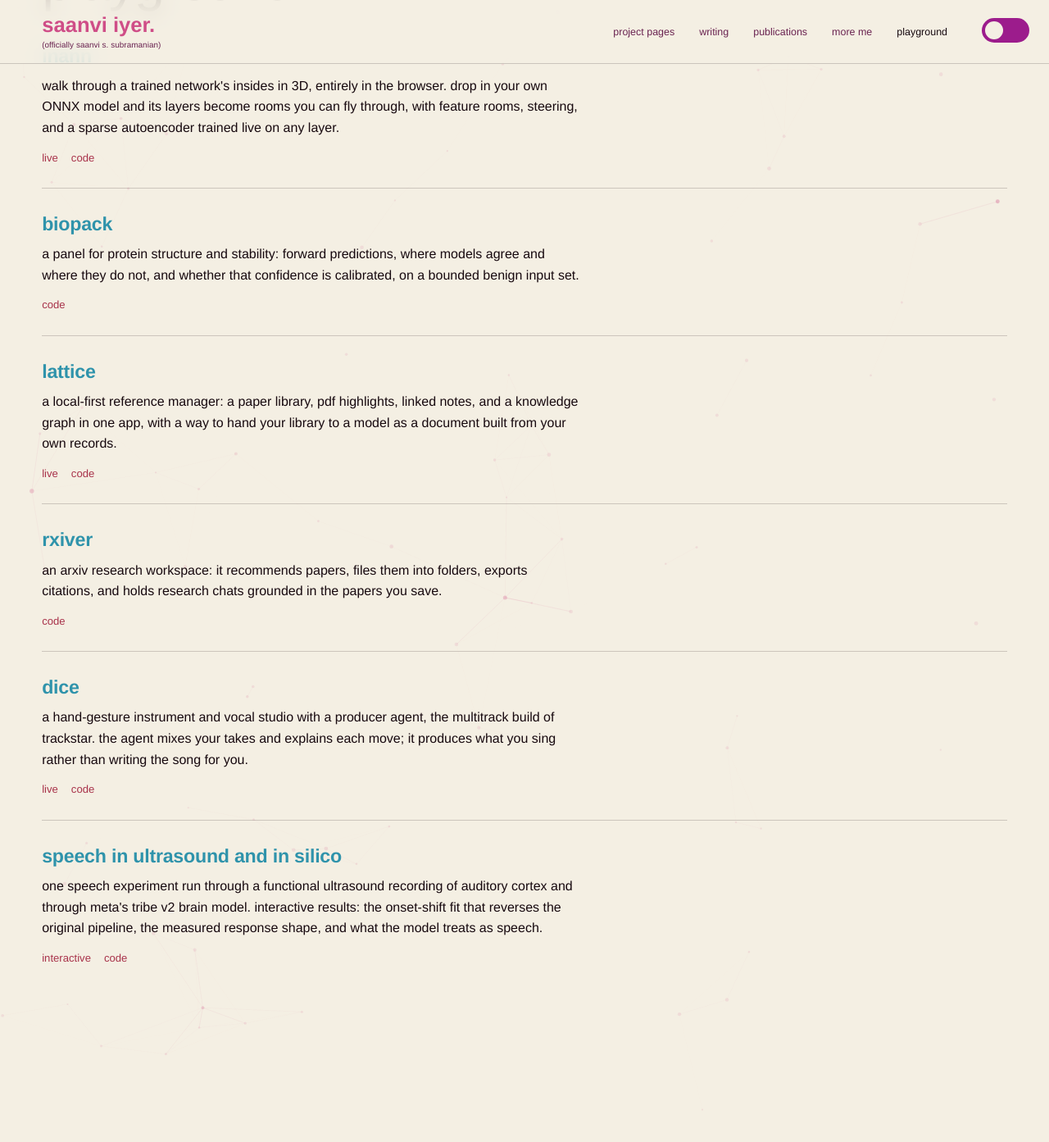
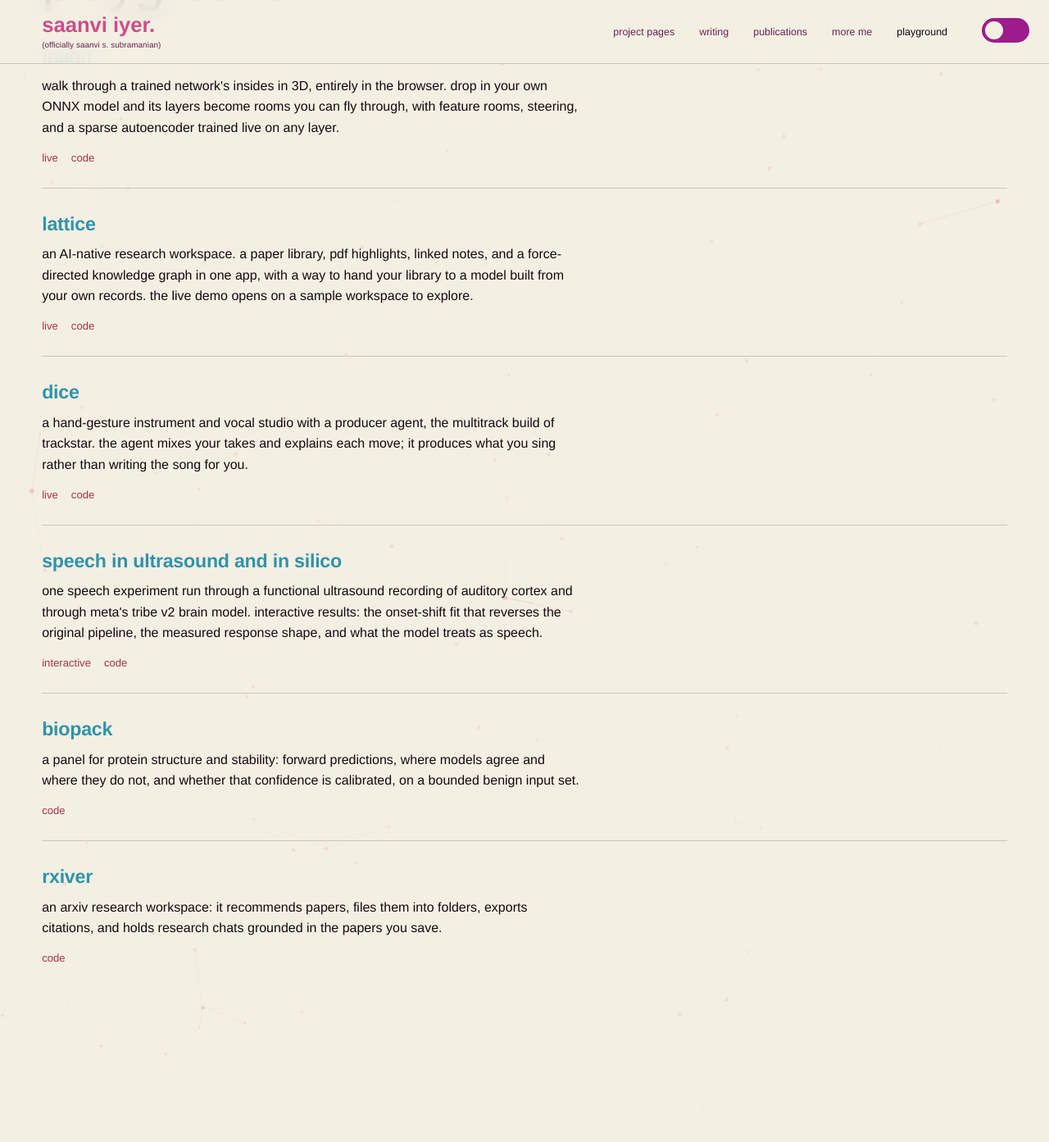
Before and after one commit to saanviiyer/saanviiyer.github.io, a Jekyll site: the page built from pages/playground.html, in a window 1280 px wide and 1400 px high, scrolled down 230 px. Shown: the top 1393 px of the window at 82% size. Built offline with Jekyll 4.4.1, drawn with Linux system fonts in a browser that asks for light colours; some web fonts are replaced.

Commit message:
Wire lattice live demo, order playground live-first, add the EEG-MRI preprint

```diff
--- a/pages/playground.html
+++ b/pages/playground.html
@@ -28,22 +28,9 @@ permalink: /playground/
     </div>
 
     <div class="play-item">
-      <h3 class="play-title"><a href="https://github.com/saanviiyer/biopack" target="_blank" rel="noopener">biopack</a></h3>
-      <p class="play-line">a panel for protein structure and stability: forward predictions, where models agree and where they do not, and whether that confidence is calibrated, on a bounded benign input set.</p>
-      <p class="play-links"><a href="https://github.com/saanviiyer/biopack" target="_blank" rel="noopener">code</a></p>
-    </div>
-
-    <div class="play-item">
-      <h3 class="play-title"><a href="https://lattice.vercel.app" target="_blank" rel="noopener">lattice</a></h3>
-      <p class="play-line">a local-first reference manager: a paper library, pdf highlights, linked notes, and a knowledge graph in one app, with a way to hand your library to a model as a document built from your own records.</p>
-      <p class="play-links"><a href="https://lattice.vercel.app" target="_blank" rel="noopener">live</a><a href="https://github.com/saanviiyer/lattice" target="_blank" rel="noopener">code</a></p>
-    </div>
-
-    <div class="play-item">
-      <h3 class="play-title"><a href="https://github.com/saanviiyer/rxiver" target="_blank" rel="noopener">rxiver</a></h3>
-      <p class="play-line">an arxiv research workspace: it recommends papers, files them into folders, exports citations, and holds research chats grounded in the papers you save.</p>
-      <p class="play-links"><a href="https://github.com/saanviiyer/rxiver" target="_blank" rel="noopener">code</a></p>
-      <!-- TODO (live): add a "live" link once a deployed URL is available. -->
+      <h3 class="play-title"><a href="https://saanviiyer.github.io/lattice/" target="_blank" rel="noopener">lattice</a></h3>
+      <p class="play-line">an AI-native research workspace. a paper library, pdf highlights, linked notes, and a force-directed knowledge graph in one app, with a way to hand your library to a model built from your own records. the live demo opens on a sample workspace to explore.</p>
+      <p class="play-links"><a href="https://saanviiyer.github.io/lattice/" target="_blank" rel="noopener">live</a><a href="https://github.com/saanviiyer/lattice" target="_blank" rel="noopener">code</a></p>
     </div>
 
     <div class="play-item">
@@ -58,5 +45,18 @@ permalink: /playground/
       <p class="play-links"><a href="{{ '/playground/speech-ultrasound/' | relative_url }}">interactive</a><a href="https://github.com/saanviiyer/fusi-tribe-speech" target="_blank" rel="noopener">code</a></p>
     </div>
 
+    <div class="play-item">
+      <h3 class="play-title"><a href="https://github.com/saanviiyer/biopack" target="_blank" rel="noopener">biopack</a></h3>
+      <p class="play-line">a panel for protein structure and stability: forward predictions, where models agree and where they do not, and whether that confidence is calibrated, on a bounded benign input set.</p>
+      <p class="play-links"><a href="https://github.com/saanviiyer/biopack" target="_blank" rel="noopener">code</a></p>
+    </div>
+
+    <div class="play-item">
+      <h3 class="play-title"><a href="https://github.com/saanviiyer/rxiver" target="_blank" rel="noopener">rxiver</a></h3>
+      <p class="play-line">an arxiv research workspace: it recommends papers, files them into folders, exports citations, and holds research chats grounded in the papers you save.</p>
+      <p class="play-links"><a href="https://github.com/saanviiyer/rxiver" target="_blank" rel="noopener">code</a></p>
+      <!-- TODO (live): add a "live" link once a deployed URL is available. -->
+    </div>
+
   </div>
 </section>
```
Also changed, not shown: pages/projects-index.html (+10 -0 lines).
